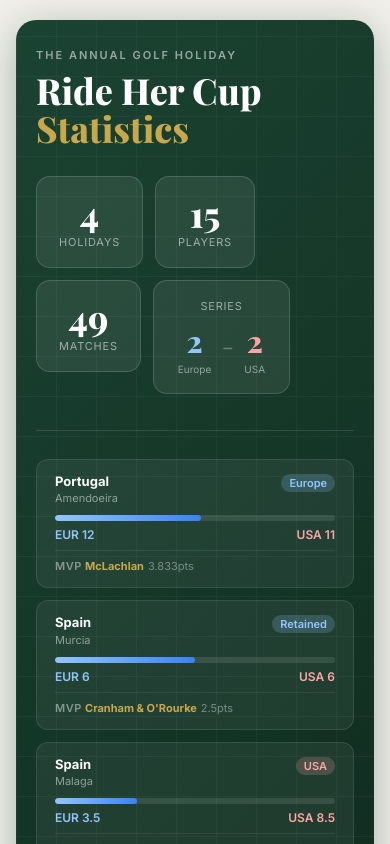
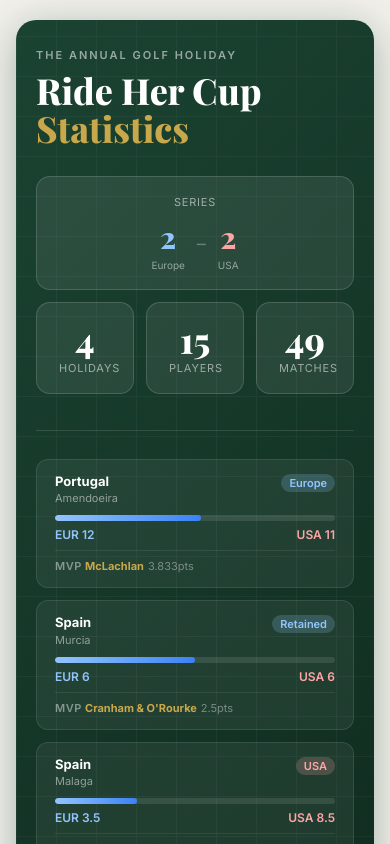
Before and after one commit to camwatters/golf-holiday-stats, a React (Vite) app: page / in a window 390 px wide. Both pictures are taken after a click on the button "Enter". Shown: the top 844 px of the page. Built offline with nearby package versions, Linux system fonts and the light colour scheme.

Commit message:
Mobile: series pill above stats, smaller scatter dots

```diff
--- a/src/App.jsx
+++ b/src/App.jsx
@@ -295,26 +295,16 @@ function Hero({ data }) {
         </div>
 
         {/* right: stats */}
-        <div style={{ display: 'flex', gap: 12, flexWrap: 'wrap', alignItems: 'flex-start' }}>
-          {[
-            { value: data.holidays.length, label: 'Holidays' },
-            { value: data.leaderboard.length, label: 'Players' },
-            { value: totalMatches, label: 'Matches' },
-          ].map(s => (
-            <div key={s.label} style={{
-              background: 'rgba(255,255,255,0.08)', border: '1px solid rgba(255,255,255,0.15)',
-              borderRadius: 14, padding: '18px 22px', textAlign: 'center', minWidth: 80,
-            }}>
-              <div style={{ fontSize: 36, fontWeight: 800, color: '#fff', lineHeight: 1, fontFamily: "'Playfair Display', serif" }}>{s.value}</div>
-              <div style={{ fontSize: 11, color: 'rgba(255,255,255,0.55)', textTransform: 'uppercase', letterSpacing: 0.8, marginTop: 4 }}>{s.label}</div>
-            </div>
-          ))}
+        <div style={{ display: 'flex', flexDirection: isMobile ? 'column' : 'row', gap: 12, flexWrap: 'wrap', alignItems: 'flex-start' }}>
+          {/* Series pill — first on mobile */}
           <div style={{
             background: 'rgba(255,255,255,0.08)', border: '1px solid rgba(255,255,255,0.15)',
             borderRadius: 14, padding: '18px 24px', textAlign: 'center',
+            order: isMobile ? -1 : 1,
+            alignSelf: isMobile ? 'stretch' : 'auto',
           }}>
             <div style={{ fontSize: 11, color: 'rgba(255,255,255,0.55)', textTransform: 'uppercase', letterSpacing: 0.8, marginBottom: 8 }}>Series</div>
-            <div style={{ display: 'flex', gap: 12, alignItems: 'center' }}>
+            <div style={{ display: 'flex', gap: 12, alignItems: 'center', justifyContent: 'center' }}>
               <div style={{ textAlign: 'center' }}>
                 <div style={{ fontSize: 30, fontWeight: 800, color: '#93c5fd', fontFamily: "'Playfair Display', serif" }}>{euWins}</div>
                 <div style={{ fontSize: 10, color: 'rgba(255,255,255,0.5)', marginTop: 2 }}>Europe</div>
@@ -325,6 +315,22 @@ function Hero({ data }) {
                 <div style={{ fontSize: 10, color: 'rgba(255,255,255,0.5)', marginTop: 2 }}>USA</div>
               </div>
             </div>
+          </div>
+          {/* Stat pills */}
+          <div style={{ display: 'flex', gap: 12, flexWrap: 'wrap', order: isMobile ? 1 : 0 }}>
+            {[
+              { value: data.holidays.length, label: 'Holidays' },
+              { value: data.leaderboard.length, label: 'Players' },
+              { value: totalMatches, label: 'Matches' },
+            ].map(s => (
+              <div key={s.label} style={{
+                background: 'rgba(255,255,255,0.08)', border: '1px solid rgba(255,255,255,0.15)',
+                borderRadius: 14, padding: '18px 22px', textAlign: 'center', minWidth: 80, flex: 1,
+              }}>
+                <div style={{ fontSize: 36, fontWeight: 800, color: '#fff', lineHeight: 1, fontFamily: "'Playfair Display', serif" }}>{s.value}</div>
+                <div style={{ fontSize: 11, color: 'rgba(255,255,255,0.55)', textTransform: 'uppercase', letterSpacing: 0.8, marginTop: 4 }}>{s.label}</div>
+              </div>
+            ))}
           </div>
         </div>
       </div>
@@ -1561,11 +1567,11 @@ function HolidayMVP({ holidayMvp, leaderboard }) {
 
 // ── Player Scatter ─────────────────────────────────────────────────────────
 const ScatterDot = (props) => {
-  const { cx, cy, payload, showLabel } = props
+  const { cx, cy, payload, showLabel, r: dotR = 9 } = props
   const color = payload?.team === 'Europe' ? G.blue : G.red
   return (
     <g>
-      <circle cx={cx} cy={cy} r={9} fill={color} stroke="#fff" strokeWidth={2} opacity={0.88} />
+      <circle cx={cx} cy={cy} r={dotR} fill={color} stroke="#fff" strokeWidth={2} opacity={0.88} />
       {showLabel !== false && (
         <text
           x={cx} y={cy - 15} textAnchor="middle"
@@ -1652,7 +1658,7 @@ function PlayerScatter({ playerMatches, leaderboard }) {
               )
             }}
           />
-          <Scatter data={data} shape={<ScatterDot showLabel={!isMobile} />} />
+          <Scatter data={data} shape={<ScatterDot showLabel={!isMobile} r={isMobile ? 5 : 9} />} />
         </ScatterChart>
       </ResponsiveContainer>
       </div>
```
